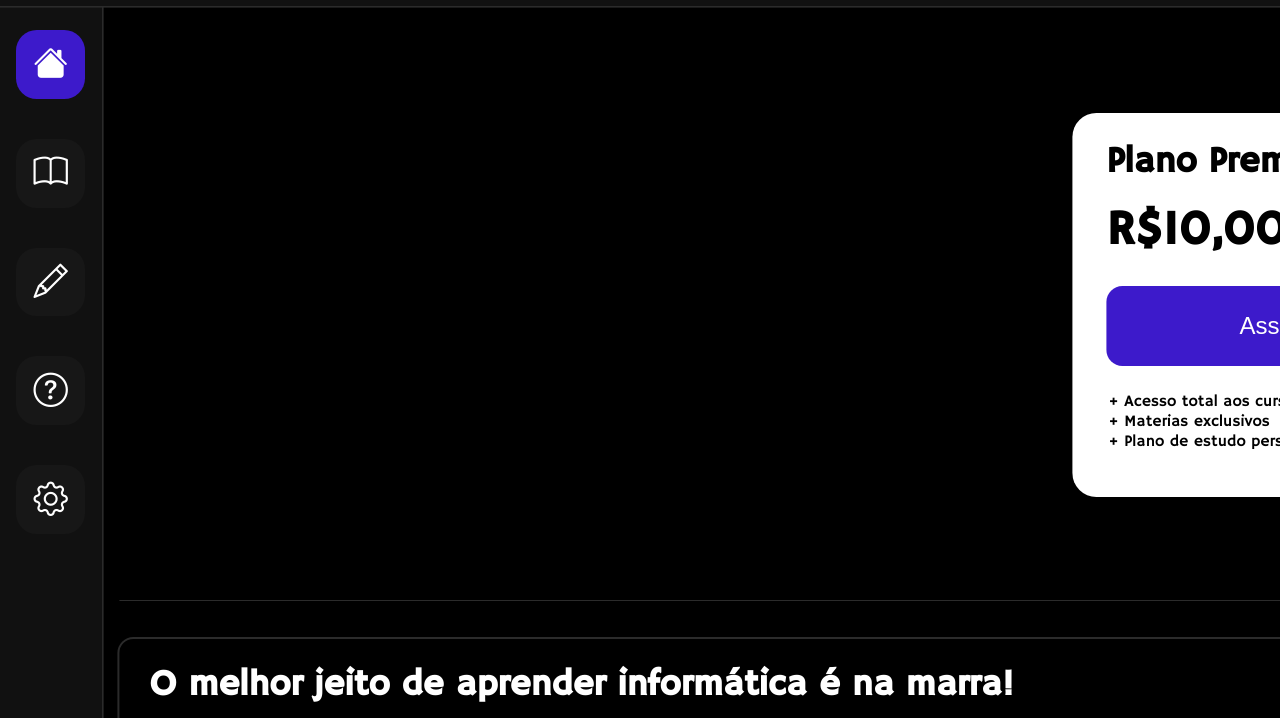
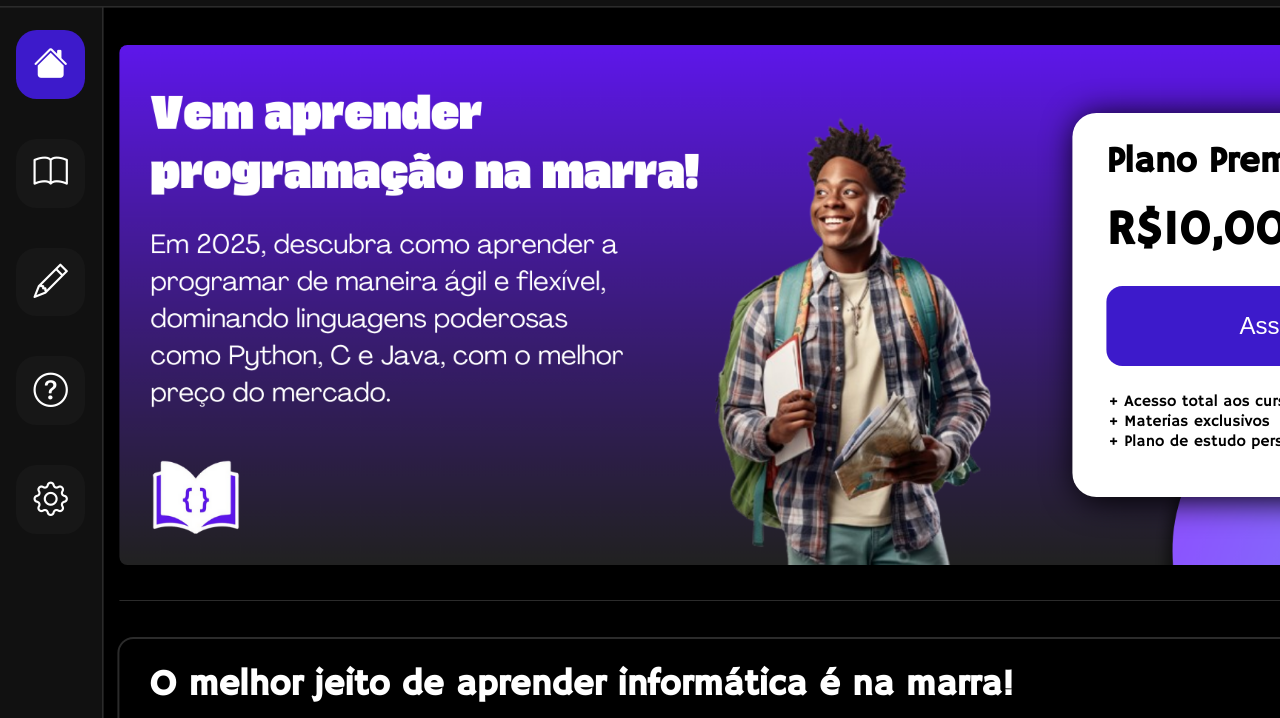
Before and after one commit to GabrielVicto7/AprendanaMarra-, a plain HTML site: page index.html in a window 1280 px wide. Shown: the part 82-800 px from the top of the page. Drawn offline with nearby package versions, Linux system fonts and the light colour scheme.

Commit message:
Update style.css

```diff
--- a/style.css
+++ b/style.css
@@ -641,7 +641,7 @@ body{
     transform: translateX(-50%);
     top: 1.8%;
     border-radius: 1vh;
-    background-image: url(Banner Início.png);
+    background-image: url("Banner\ Início.png");
     background-size: cover;
     background-position: center;
     background-repeat: no-repeat;
```
